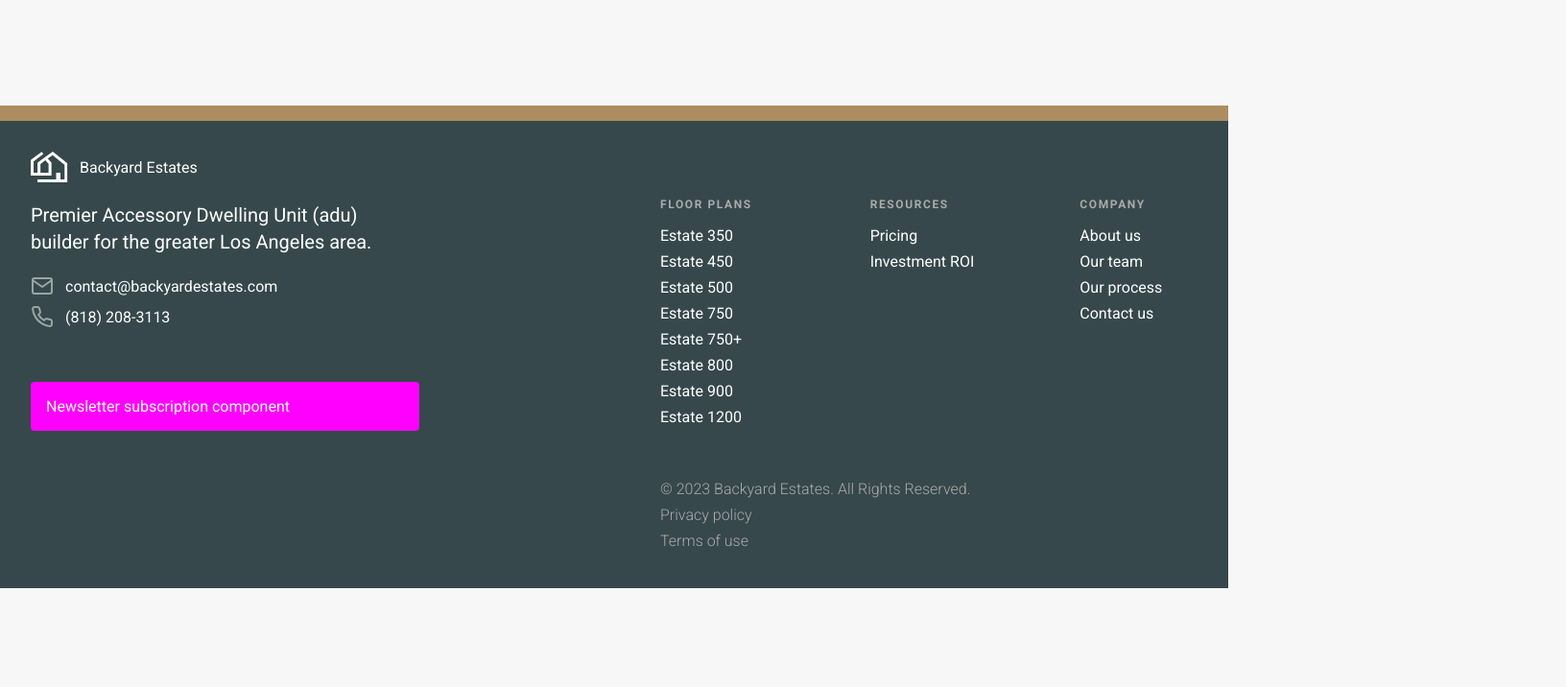
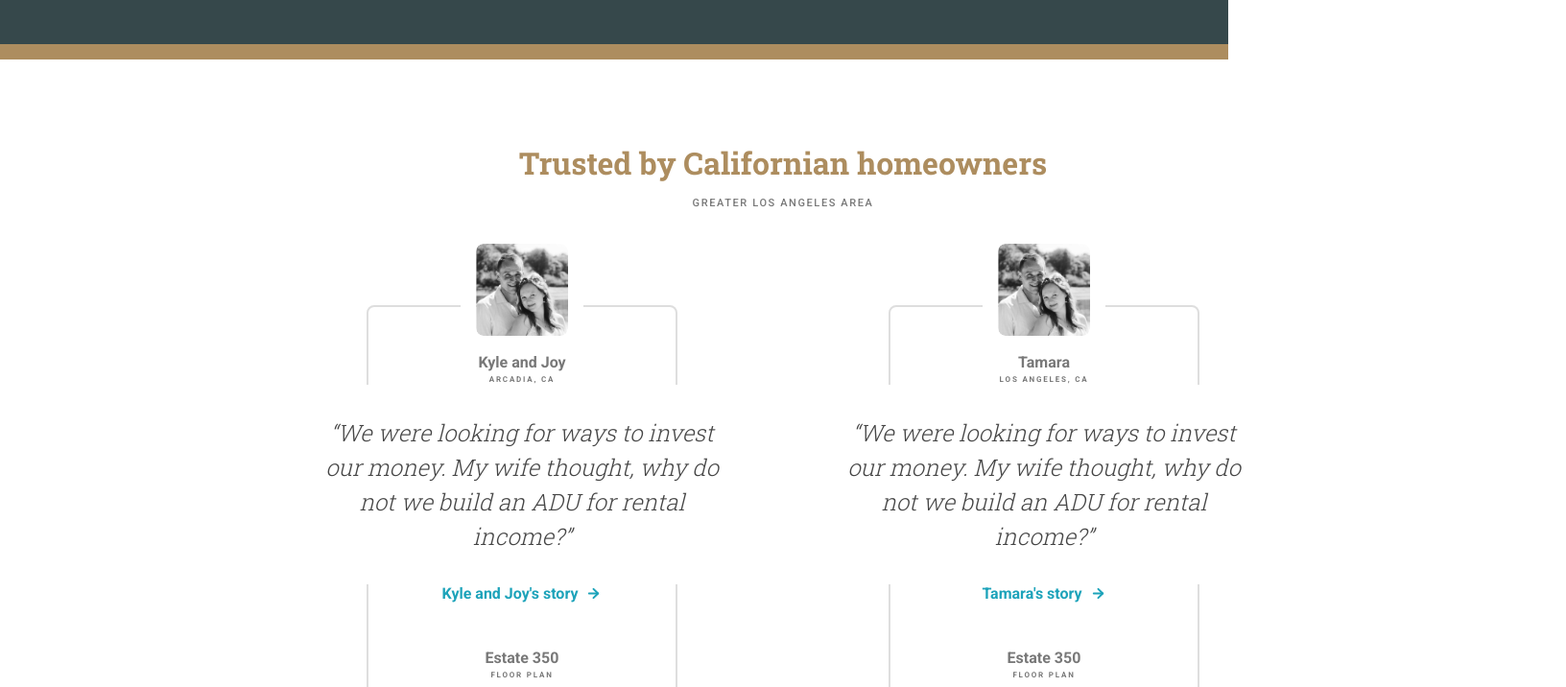
Before and after one commit to backyardestates/backyardestates, a Next.js app: page / in a window 1280 px wide. Shown: the part 552-1268 px from the top of the page at 96% size, 1632 px wide, since content can reach past the window. Before the commit the page ends 1165 px from the top, so only its background shows below. Built offline with nearby package versions, Linux system fonts and the light colour scheme.

Commit message:
Create Testimonials component

```diff
--- a/pages/index.js
+++ b/pages/index.js
@@ -1,9 +1,11 @@
-import Layout from '../src/layouts/Page'
+import Testimonial from '@/components/Testimonial'
+import Layout from '../src/layouts/Homepage'
+import Testimonials from '@/components/Testimonials'
 
 export default function Home() {
     return (
         <Layout>
-            <h1>Homepage</h1>
+            <Testimonials />
         </Layout>
     )
 }
--- a/public/styles.css
+++ b/public/styles.css
@@ -1,14 +1,73 @@
 :root {
+    --color-white: #fff;
+    --color-blue: #1da3ba;
     --radius: 0.25rem;
+
+    --color-neutral-100: #dedede;
+    --color-neutral-500: #787878;
+    --color-neutral-700: #454545;
+}
+
+html {
+    font-family: var(--font-sans);
 }
 
 body {
     margin: 0;
     padding: 0;
-    background: #f7f7f7;
+    background: #fff;
+}
+
+h1,
+h2,
+h3,
+p {
+    margin: 0;
+    padding: 0;
 }
 
 h1 {
     margin: 0;
     padding: 0;
+    /* color: var(--color-white, #fff); */
+    /* text-align: center; */
+    /* leading-trim: both; */
+    /* text-edge: cap; */
+    font-family: var(--font-serif);
+    font-size: 3rem;
+    font-style: normal;
+    font-weight: 700;
+    line-height: normal;
 }
+
+h2 {
+    color: #ad8d5f;
+    text-align: center;
+    font-family: var(--font-serif);
+    font-size: 2rem;
+    font-style: normal;
+    font-weight: 600;
+    line-height: 1.5rem; /* 75% */
+}
+
+p.intro {
+    font-family: var(--font-sans);
+    font-size: 1.5rem;
+    font-style: normal;
+    font-weight: 400;
+    line-height: 2.25rem; /* 150% */
+}
+
+p.small-caps {
+    color: var(--color-neutral-500, #787878);
+    text-align: center;
+    leading-trim: both;
+    text-edge: cap;
+    font-family: var(--font-sans);
+    font-size: 1rem;
+    font-style: normal;
+    font-weight: 500;
+    line-height: 1.5rem; /* 150% */
+    font-variant: all-small-caps;
+    letter-spacing: 0.1rem;
+}
--- /dev/null
+++ b/src/components/Testimonial/Testimonial.module.css
@@ -0,0 +1,88 @@
+.root {
+    display: flex;
+    /* flex-direction: column; */
+    justify-content: center;
+    /* align-items: center; */
+    position: relative;
+    padding: 1rem;
+    /* background-color: azure; */
+    width: 30rem;
+}
+
+.border {
+    display: flex;
+    flex-direction: column;
+    align-items: center;
+    width: 20rem;
+    border-radius: 0.5rem;
+    border: 2px solid var(--color-neutral-100);
+    padding: 3rem 0;
+}
+
+.portrait {
+    position: absolute;
+    top: -3rem;
+    width: 6rem;
+    height: 6rem;
+    border-radius: 0.5rem;
+    /* background: #f0f; */
+    outline: 1rem solid white;
+}
+
+.name {
+    color: var(--color-neutral-500);
+    font-family: var(--font-sans);
+    font-size: 1rem;
+    font-style: normal;
+    font-weight: 600;
+}
+
+.small_caps {
+    color: var(--color-neutral-500);
+    font-family: var(--font-sans);
+    font-size: 0.75rem;
+    font-style: normal;
+    font-weight: 600;
+    font-variant: all-small-caps;
+    letter-spacing: 0.1125rem;
+}
+
+.quote {
+    font-family: var(--font-serif);
+
+    width: calc(100% + 6rem);
+    background: white;
+    padding: 2rem 0;
+    color: var(--color-neutral-700);
+    text-align: center;
+    font-size: 1.5rem;
+    font-style: italic;
+    font-weight: 300;
+    line-height: 2.25rem; /* 150% */
+    /* border: 1px solid red; */
+}
+
+.floor_plan {
+    margin: 3rem 0 0 0;
+    padding: 0;
+    color: var(--color-neutral-500, #787878);
+    leading-trim: both;
+    text-edge: cap;
+    font-family: var(--font-sans);
+    font-size: 1rem;
+    font-style: normal;
+    font-weight: 600;
+    /* line-height: 1.75rem; 175% */
+}
+
+.floor_plan span {
+    text-align: center;
+    leading-trim: both;
+    text-edge: cap;
+    /* font-family: Roboto; */
+    font-size: 0.75rem;
+    font-style: normal;
+    font-weight: 600;
+    font-variant: all-small-caps;
+    letter-spacing: 0.1125rem;
+}
--- /dev/null
+++ b/src/components/Testimonial/index.js
@@ -0,0 +1,31 @@
+import Image from 'next/image'
+import StandaloneLink from '@/components/StandaloneLink'
+import style from './Testimonial.module.css'
+
+export default function Testimonial({
+    portrait = '/portrait-fpo.png',
+    children,
+    name,
+    location,
+    floorplan,
+}) {
+    return (
+        <div className={style.root}>
+            <div className={style.border}>
+                <Image
+                    className={style.portrait}
+                    src={portrait}
+                    alt="Picture of the homeowner"
+                    width={96}
+                    height={96}
+                />
+                <p className={style.name}>{name}</p>
+                <p className={style.small_caps}>{location}</p>
+                <p className={style.quote}>&ldquo;{children}&rdquo;</p>
+                <StandaloneLink href="#">{`${name}'s story`}</StandaloneLink>
+                <p className={style.floor_plan}>Estate 350</p>
+                <p className={style.small_caps}>Floor plan</p>
+            </div>
+        </div>
+    )
+}
--- /dev/null
+++ b/src/components/Testimonials/Testimonials.module.css
@@ -0,0 +1,15 @@
+.root {
+    display: flex;
+    flex-direction: column;
+    gap: 1rem;
+    margin: 0 auto;
+    padding: 6rem;
+    width: 1440px;
+}
+
+.carousel {
+    display: flex;
+    gap: 2rem;
+    justify-content: center;
+    margin: 4rem 0;
+}
--- /dev/null
+++ b/src/components/Testimonials/index.js
@@ -0,0 +1,22 @@
+import Testimonial from '@/components/Testimonial'
+// import Layout from '../src/layouts/Homepage'
+import style from './Testimonials.module.css'
+
+export default function Testimonials() {
+    return (
+        <div className={style.root}>
+            <h2>Trusted by Californian homeowners</h2>
+            <p className="small-caps">greater los angeles area</p>
+            <div className={style.carousel}>
+                <Testimonial name="Kyle and Joy" location="Arcadia, CA">
+                    We were looking for ways to invest our money. My wife
+                    thought, why do not we build an ADU for rental income?
+                </Testimonial>
+                <Testimonial name="Tamara" location="Los Angeles, CA">
+                    We were looking for ways to invest our money. My wife
+                    thought, why do not we build an ADU for rental income?
+                </Testimonial>
+            </div>
+        </div>
+    )
+}
--- /dev/null
+++ b/src/layouts/Homepage/index.js
@@ -0,0 +1,35 @@
+import { Roboto, Roboto_Slab } from 'next/font/google'
+import style from './Homepage.module.css'
+
+const roboto = Roboto({
+    variable: '--font-sans',
+    subsets: ['latin'],
+    weight: ['100', '300', '400', '500', '700', '900'],
+})
+
+const robotoSlab = Roboto_Slab({
+    variable: '--font-serif',
+    subsets: ['latin'],
+    weight: ['100', '300', '400', '500', '700', '900'],
+})
+
+export const metadata = {
+    title: 'Backyard Estates',
+    description:
+        'Backyard Estates - Premier Accessory Dwelling Unit (ADU) builder for the greater Los Angeles area.',
+}
+
+import Navbar from '../../components/Navbar'
+import Footer from '../../components/Footer'
+import Hero from '../../components/Hero'
+
+export default function Homepage({ children }) {
+    return (
+        <div className={`${roboto.variable} ${robotoSlab.variable}`}>
+            <Navbar />
+            <Hero />
+            <main>{children}</main>
+            <Footer />
+        </div>
+    )
+}
```
Also changed, not shown: public/portrait-fpo.png (added), src/layouts/Homepage/Homepage.module.css (added).
